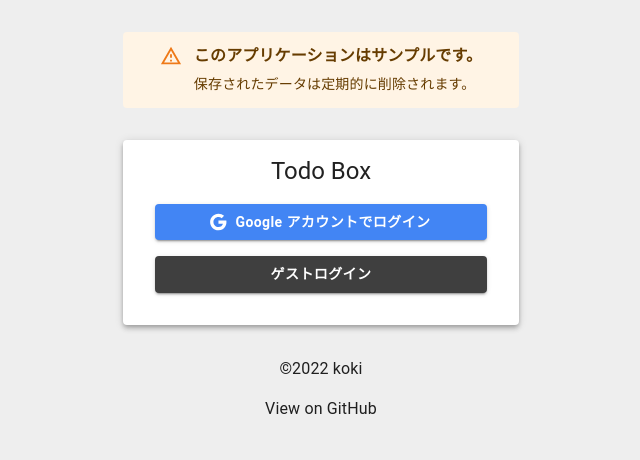
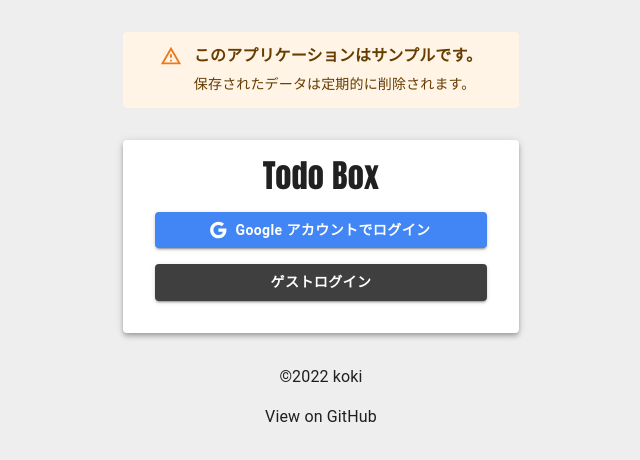
Before and after one commit to koki-develop/todobox, a React (Vite) app in the folder frontend/: page / in a window 1280 px wide. Shown: the top 460 px of the page, without its empty margins (319-959 px from the left). Built offline with nearby package versions, Linux system fonts and the light colour scheme; no server answers.

Commit message:
タイトルにフォントを適用

```diff
--- a/frontend/src/components/pages/LoginPage/LoginPage.tsx
+++ b/frontend/src/components/pages/LoginPage/LoginPage.tsx
@@ -39,7 +39,13 @@
       <Box sx={{ mb: 4 }}>
         <Paper sx={{ p: 4, pt: 2 }} elevation={4}>
           <Field>
-            <Typography sx={{ textAlign: "center" }} variant="h5">
+            <Typography
+              sx={{
+                fontFamily: "Anton",
+                textAlign: "center",
+              }}
+              variant="h4"
+            >
               Todo Box
             </Typography>
           </Field>
```
